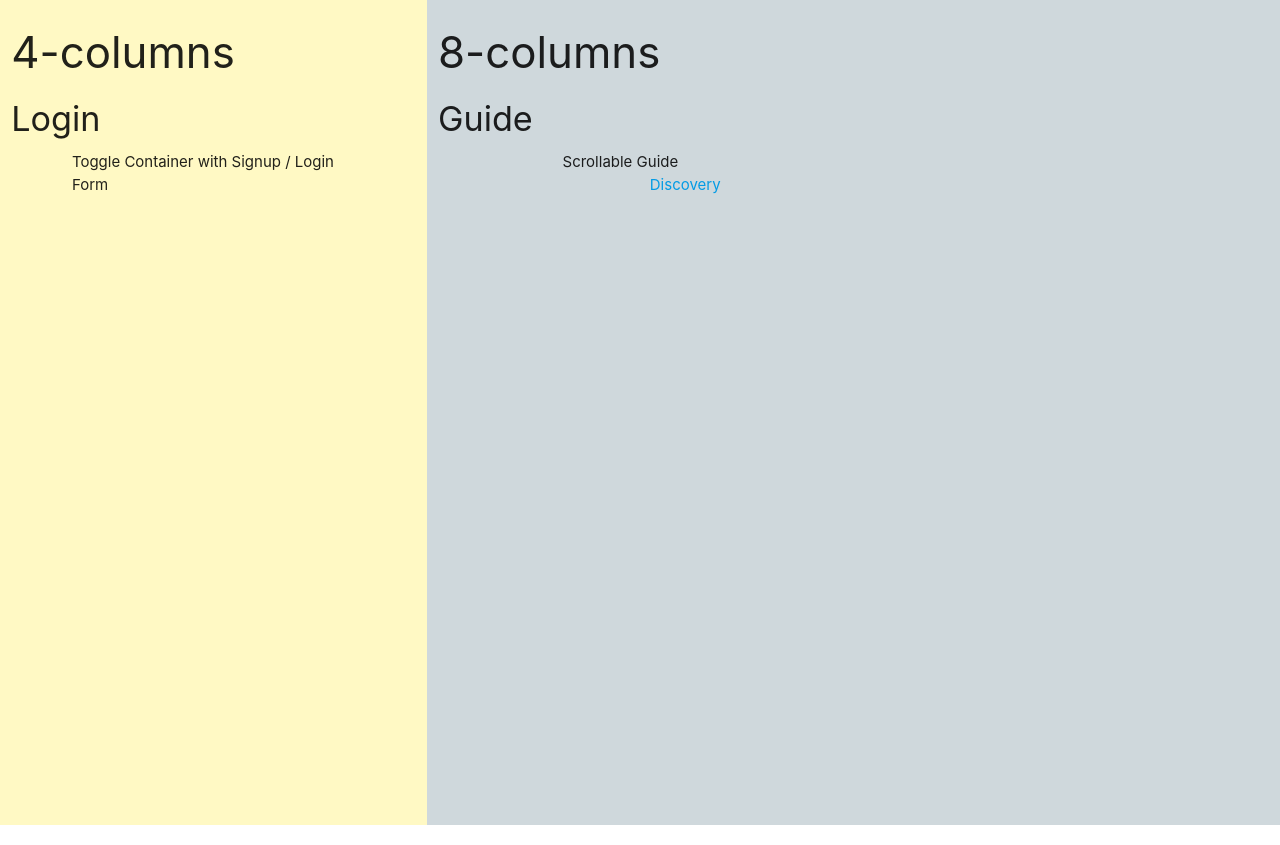
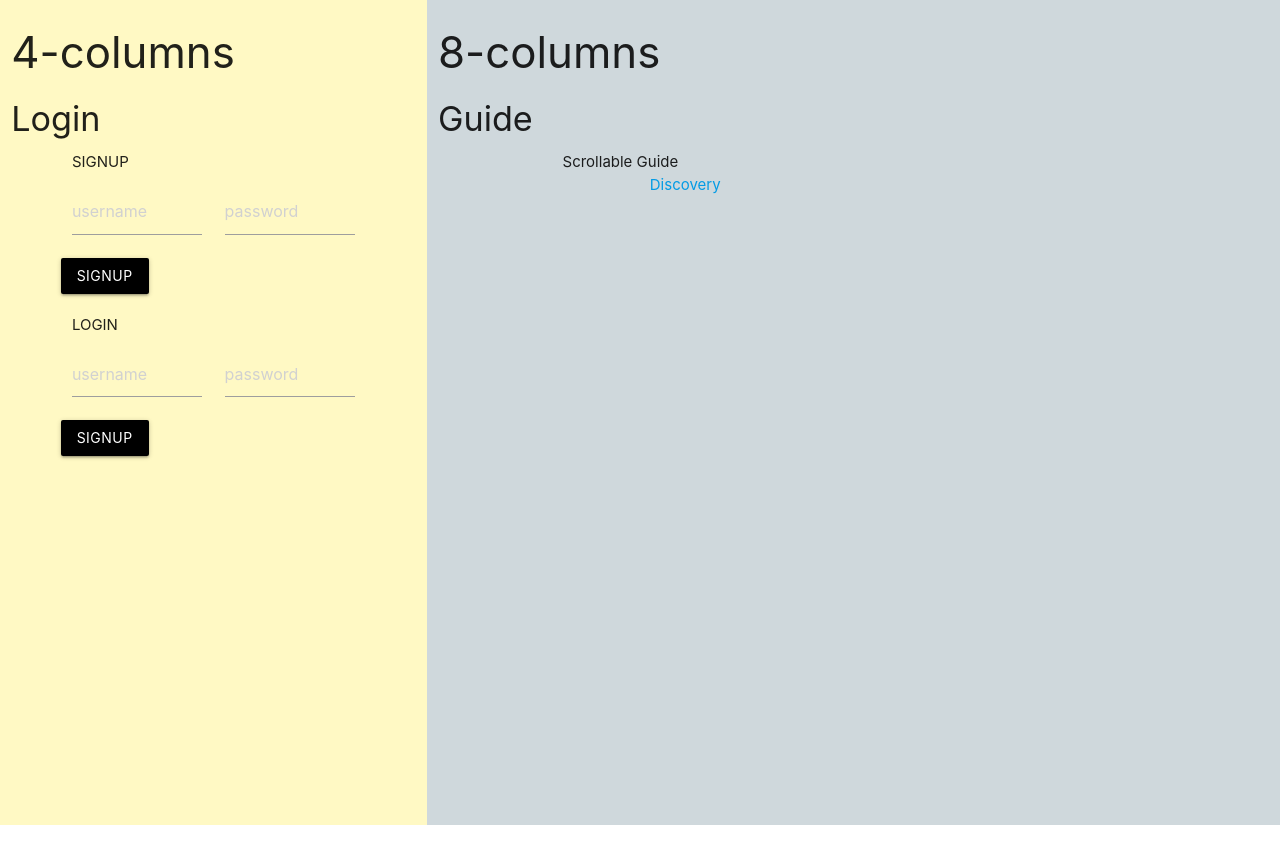
Before and after one commit to joelazarz/samplr-frontend, a React (Create React App) app: page / in a window 1280 px wide. Built offline with nearby package versions, Linux system fonts and the light colour scheme.

Commit message:
front end set up for login

```diff
--- a/src/App.js
+++ b/src/App.js
@@ -1,4 +1,4 @@
-import React, { Fragment, useEffect } from 'react'
+import React, { Fragment, useEffect, useState } from 'react'
 import { BrowserRouter as Router, Switch, Route } from 'react-router-dom'
 import { Provider } from 'react-redux'
 import store from './store'
@@ -15,6 +15,11 @@ import M from 'materialize-css/dist/js/materialize.min.js'
 import './App.css';
 
 const App = () => {
+  const [user, setUser] = useState(null)
+
+  const setSessionUser = (sessionUser) => {
+    setUser(sessionUser)
+  }
 
   useEffect(() => {
     //Init Materialize JS
@@ -28,7 +33,7 @@ const App = () => {
 
         <Route exact path='/' render={props => (
           <Fragment>
-          <LandingPage />
+          <LandingPage setSessionUser={setSessionUser} />
           </Fragment>
         )} />
 
--- a/src/components/open/LandingPage.js
+++ b/src/components/open/LandingPage.js
@@ -1,8 +1,10 @@
 import React from 'react'
 import { Link } from 'react-router-dom'
+import Login from './Login';
+import Signup from './Signup';
 
 
-const LandingPage = () => {
+const LandingPage = ({ setSessionUser }) => {
     return (
         <div className="row">
 
@@ -12,7 +14,10 @@ const LandingPage = () => {
                 <h4>Login</h4>
 
                 <div className="container">
-                    Toggle Container with Signup / Login Form
+                    SIGNUP
+                    <Signup setSessionUser={setSessionUser} />
+                    LOGIN
+                    <Login setSessionUser={setSessionUser} />
                 </div>
 
                 </div>
--- a/src/components/open/Login.js
+++ b/src/components/open/Login.js
@@ -1,11 +1,67 @@
-import React from 'react'
+import React, { useState } from 'react'
+import M from 'materialize-css/dist/js/materialize.min.js'
+import { withRouter } from 'react-router';
 
-const Login = () => {
+
+const Login = ({ setSessionUser, history }) => {
+    const [username, setUsername] = useState('')
+    const [password, setPassword] = useState('')
+
+    const onSubmit = () => {
+        if(username === '' || password === ''){
+            M.toast({ html: 'Please enter Username' })
+        } else {
+            const logUser = {
+                username,
+                password
+            }
+            fetch('/login', {
+                method: 'POST',
+                body: JSON.stringify(logUser),
+                headers: {
+                    'content-type': 'application/json',
+                    'accept': 'application/json'
+                }
+            })
+            .then(resp => resp.json())
+            .then(data => {
+                localStorage.setItem('userId', data.id)
+                setSessionUser(data)
+                history.push('/discovery')
+            })
+        }
+        setUsername('')
+        setPassword('')
+    }
+
     return (
-        <div>
-
+        <>
+        <div className="row">
+        <div className="input-field col s6">
+            <input
+            placeholder="username"
+            type="text"
+            className="validate"
+            value={username}
+            onChange={e => setUsername(e.target.value)}></input>
+            <label htmlFor="username"></label>
         </div>
+        <div className="input-field col s6">
+            <input
+            placeholder="password"
+            type="password"
+            className="validate"
+            value={password}
+            onChange={e => setPassword(e.target.value)}></input>
+            <label htmlFor="password"></label>
+        </div>
+        <button
+        className="waves-effect black waves-light btn"
+        onClick={onSubmit}
+        >signup</button>
+        </div>
+        </>
     )
 }
 
-export default Login
+export default withRouter(Login)
--- a/src/components/open/Signup.js
+++ b/src/components/open/Signup.js
@@ -1,11 +1,67 @@
-import React from 'react'
+import React, { useState } from 'react'
+import M from 'materialize-css/dist/js/materialize.min.js'
+import { withRouter } from 'react-router';
 
-const Signup = () => {
+
+const Signup = ({ setSessionUser, history }) => {
+    const [username, setUsername] = useState('')
+    const [password, setPassword] = useState('')
+
+    const onSubmit = () => {
+        if(username === '' || password === ''){
+            M.toast({ html: 'Please enter Username' })
+        } else {
+            const newUser = {
+                username,
+                password
+            }
+            fetch('/signup', {
+                method: 'POST',
+                body: JSON.stringify(newUser),
+                headers: {
+                    'content-type': 'application/json',
+                    'accept': 'application/json'
+                }
+            })
+            .then(resp => resp.json())
+            .then(data => {
+                localStorage.setItem('userId', data.id)
+                setSessionUser(data)
+                history.push('/discovery')
+            })
+        }
+        setUsername('')
+        setPassword('')
+    }
+
     return (
-        <div>
-
+        <>
+        <div className="row">
+        <div className="input-field col s6">
+            <input
+            placeholder="username"
+            type="text"
+            className="validate"
+            value={username}
+            onChange={e => setUsername(e.target.value)}></input>
+            <label htmlFor="username"></label>
         </div>
+        <div className="input-field col s6">
+            <input
+            placeholder="password"
+            type="password"
+            className="validate"
+            value={password}
+            onChange={e => setPassword(e.target.value)}></input>
+            <label htmlFor="password"></label>
+        </div>
+        <button
+        className="waves-effect black waves-light btn"
+        onClick={onSubmit}
+        >signup</button>
+        </div>
+        </>
     )
 }
 
-export default Signup
+export default withRouter(Signup)
```
